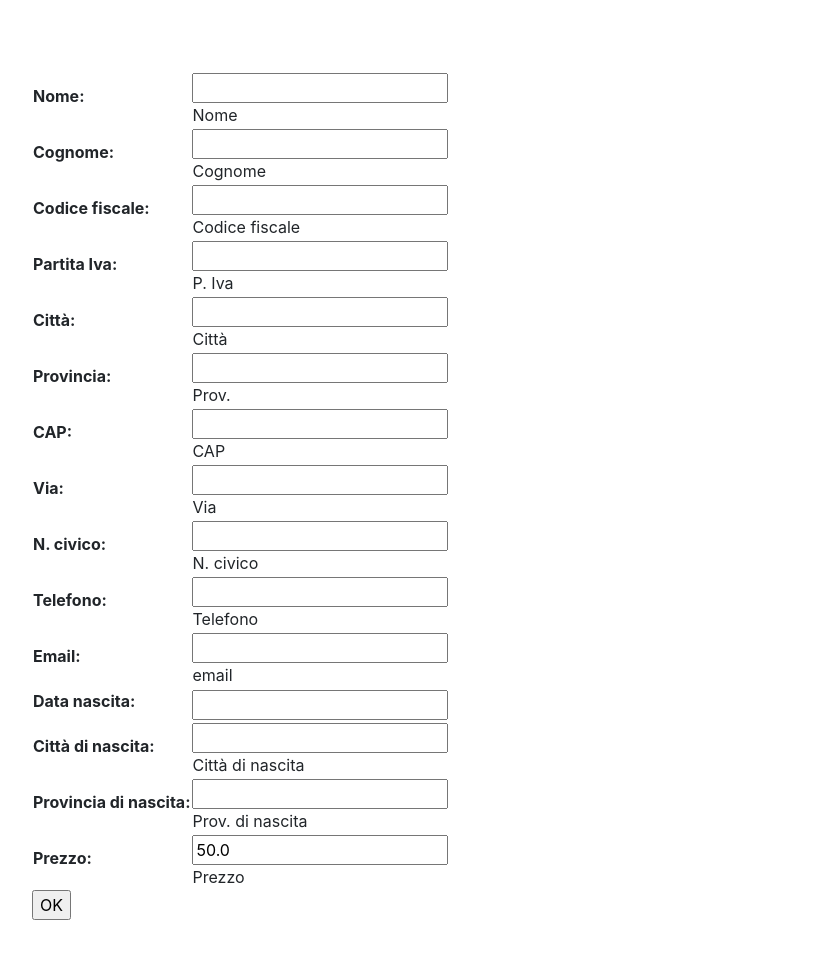
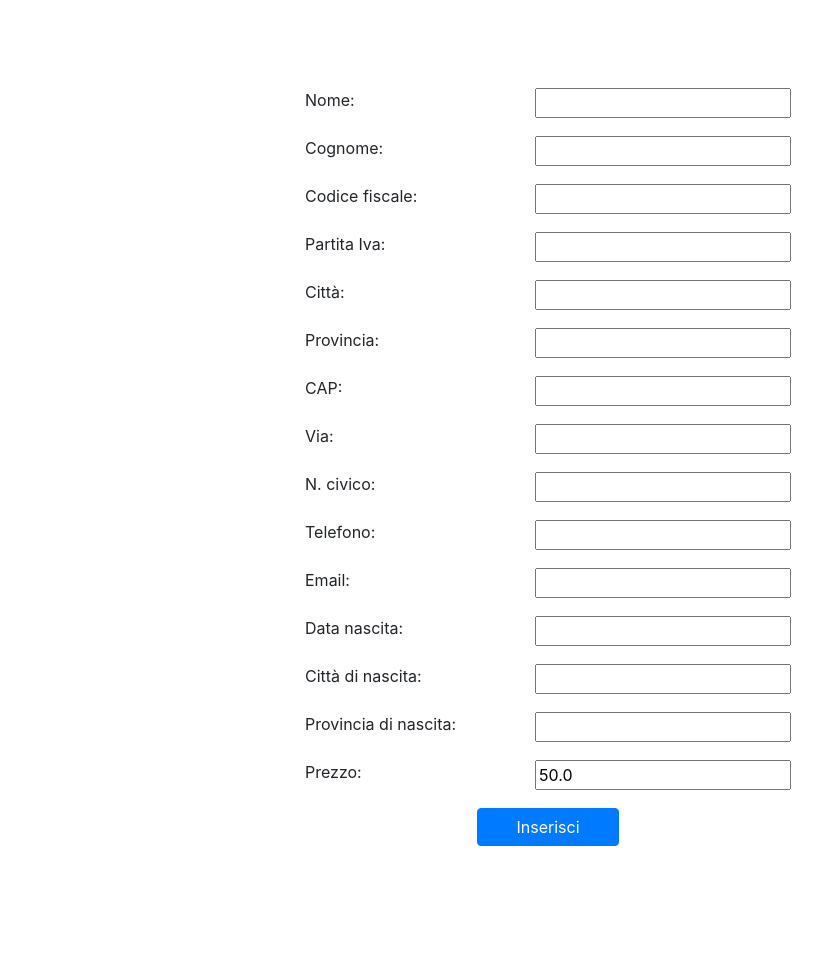
Before and after one commit to DckCanal/Studio, a Django app: page /gestione/nuovo-paziente in a window 1280 px wide. Shown: the part 56-1024 px from the top of the page, without its empty margins (92-914 px from the left). After the commit the page ends 902 px from the top, so only its background shows below. Run offline with Django 3.2, Linux system fonts and the light colour scheme; the visitor is signed in with stand-in values (Sample User, id 1); some libraries are stand-ins or nearby versions.

Commit message:
Migliorato paziente_form

```diff
--- a/gestione/templates/gestione/paziente_form.html
+++ b/gestione/templates/gestione/paziente_form.html
@@ -9,9 +9,32 @@
 <div class="container">
     <form action="" method="post">
         {% csrf_token %}
-        <table>
+        <!--<table>
             {{form.as_table}}
-        </table>
+        </table>-->
+        <div class="container w-50">
+{% for field in form %}
+    <div class="row mt-3">
+
+        <div class="col">{{ field.label_tag }}</div>
+        <div class="col">{{ field }}</div>
+        {% if field.help_text %}
+        <div class="sr-only"><p class="help">{{ field.help_text|safe }}</p></div>
+        {% endif %}
+        {% if field.errors %}
+      </div>
+      <div class="row mt-1">
+        <div class="col"></div>
+        <div class="col">
+          {% for error in field.errors %}
+            <div class="row"><p class="text-danger">{{error}}</p></div>
+          {% endfor %}
+        </div>
+      </div>
+        {% else %}
+      </div>
+        {% endif %}
+{% endfor %}
         <script>
             $.datetimepicker.setLocale('it');
             $(function () {
@@ -21,7 +44,11 @@
                 });
             });
         </script>
-        <input type="submit" value="OK" />
+        <div class="row mt-3 mb-3">
+ <div class="col-4"></div>
+<div class="col-4"><input type="submit" class="btn btn-block btn-primary btn-md" value="Inserisci" /></div>
+  <div class="col-4"></div>
+</div>
     </form>
 </div>
 
```
